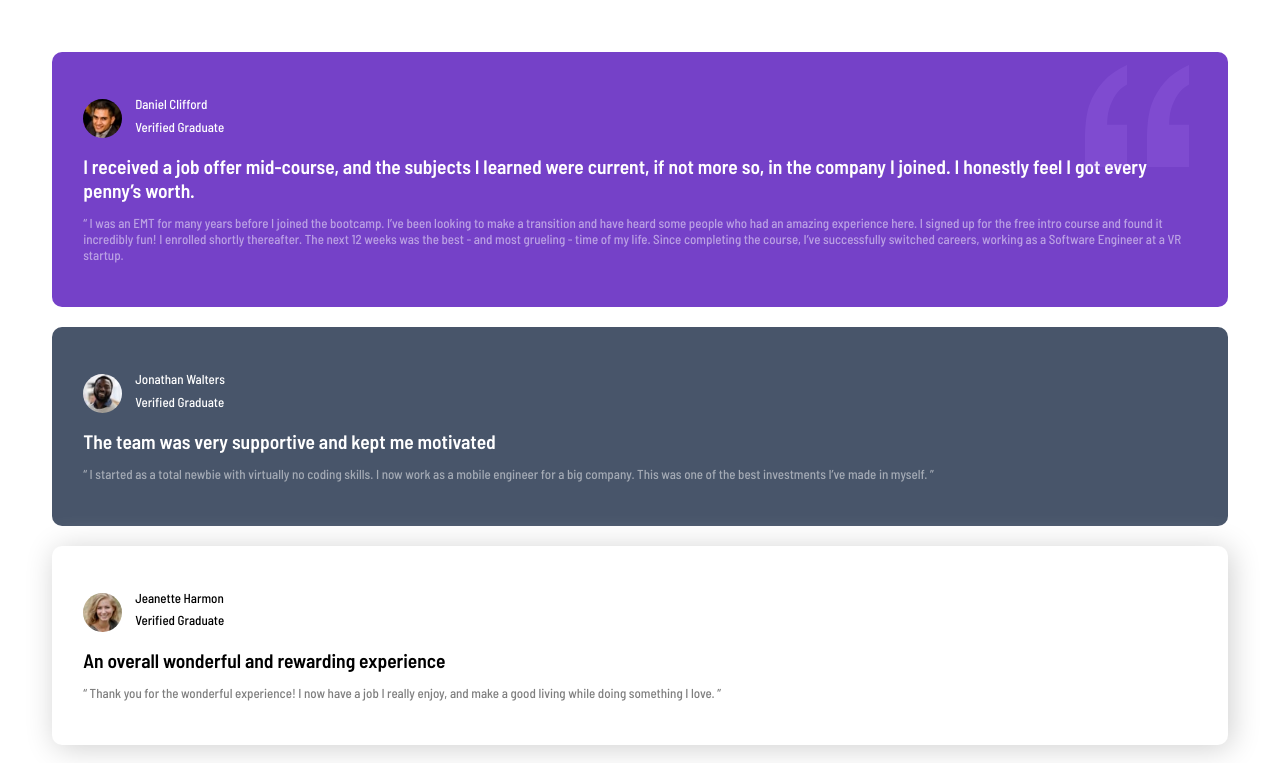
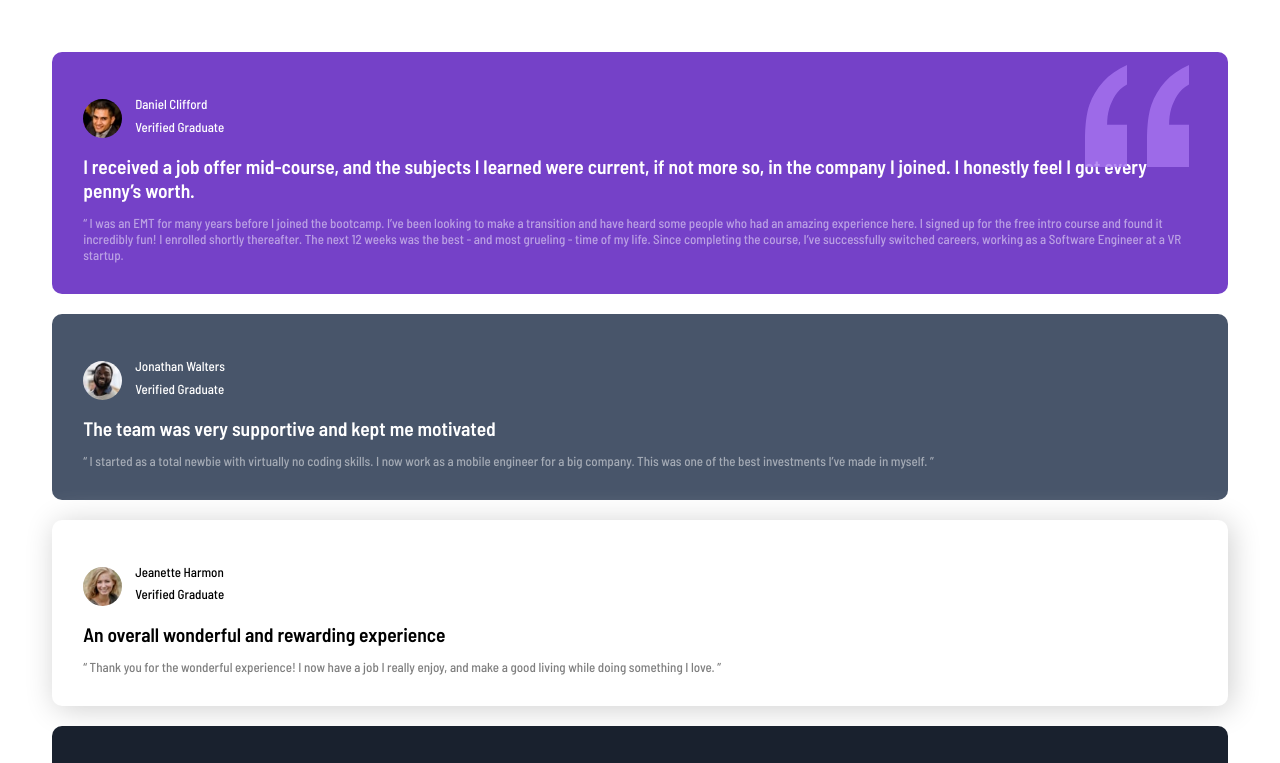
Before and after one commit to UdayPahan/Testimonial-grid-section-, a plain HTML site: page index.html in a window 1280 px wide. Shown: the top 763 px of the page. Drawn offline with Linux system fonts and the light colour scheme.

Commit message:
svg is still not resolved

```diff
--- a/main-container.css
+++ b/main-container.css
@@ -3,10 +3,10 @@
    position: relative ;
 }
 
-.main-container svg{
+svg{
    position:absolute;
-   opacity:0.2;
+   opacity:0.8;
    right:3rem;
    top:1rem;
-   z-index:0;
+   z-index:10;
 }
--- a/testimonial.css
+++ b/testimonial.css
@@ -6,13 +6,11 @@
 }
 
 
-.testimonial > *{
+.testimonial .student,.testimonial h2{
    margin:1rem 0;
+   z-index:50;
 }
 
-.testimonial  h2{
- z-index:999;
-}
 .testimonial:nth-of-type(1) {
    background-color: var(--primary-moderate-violet);
 
```
Also changed, not shown: index.html (+2 -0 lines).
